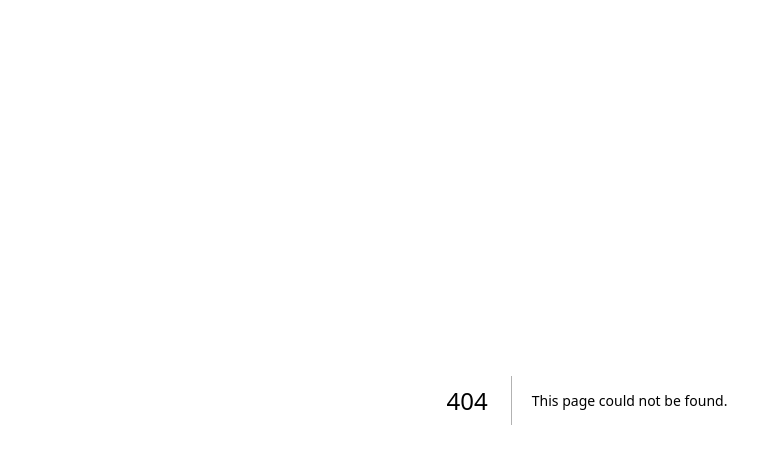
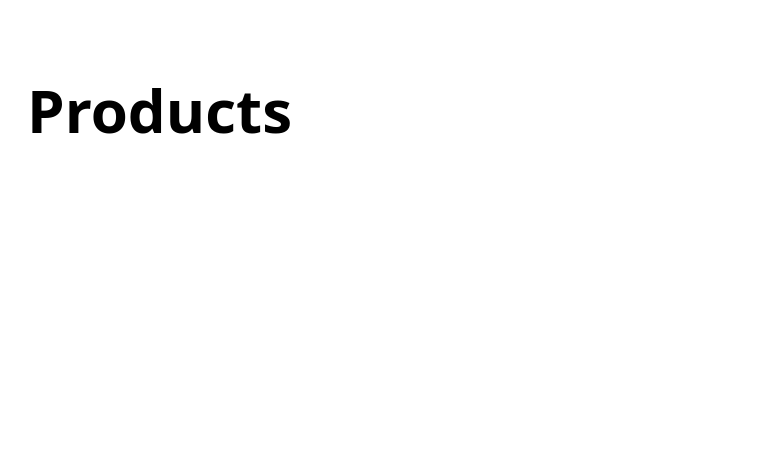
Before and after one commit to ojassingh/crbn, a Next.js app: page /products in a window 1280 px wide. Before the commit this address had no page. Shown: the top 464 px of the page, without its empty margins (53-811 px from the left). Built offline with nearby package versions, Linux system fonts and the light colour scheme.

Commit message:
added products page, and dynamic productpage generation

```diff
--- /dev/null
+++ b/pages/products/[product].tsx
@@ -0,0 +1,38 @@
+import { NextPage } from "next";
+import Head from "next/head";
+
+const product: NextPage<any>= (props) => {
+
+     return(<div className="">
+        <Head>
+            <title>Product</title>
+        </Head>
+
+        <main className="">
+            <div id="content" className="p-20">
+                <h1 className="text-6xl font-semibold">Product</h1>
+            </div>
+        </main>
+
+     </div>)
+}
+
+export default product;
+
+
+// EXEMPLARY CODE OF DYNAMIC ROUTING FOR OUR PRODUCT PAGE GENERATION
+
+// export async function getStaticPaths() {
+//     return {
+//       paths: [{ params: { id: '1' } }, { params: { id: '2' } }],
+//       fallback: false, // can also be true or 'blocking'
+//     }
+//   }
+
+//   // `getStaticPaths` requires using `getStaticProps`
+//   export async function getStaticProps(context) {
+//     return {
+//       // Passed to the page component as props
+//       props: { post: {} },
+//     }
+//   }
--- /dev/null
+++ b/pages/products/index.tsx
@@ -0,0 +1,20 @@
+import { NextPage } from "next";
+import Head from "next/head";
+
+const products: NextPage<any>= () => {
+
+     return(<div className="">
+        <Head>
+            <title>Products</title>
+        </Head>
+
+        <main className="">
+            <div id="content" className="p-20">
+                <h1 className="text-6xl font-semibold">Products</h1>
+            </div>
+        </main>
+
+     </div>)
+}
+
+export default products;
```
